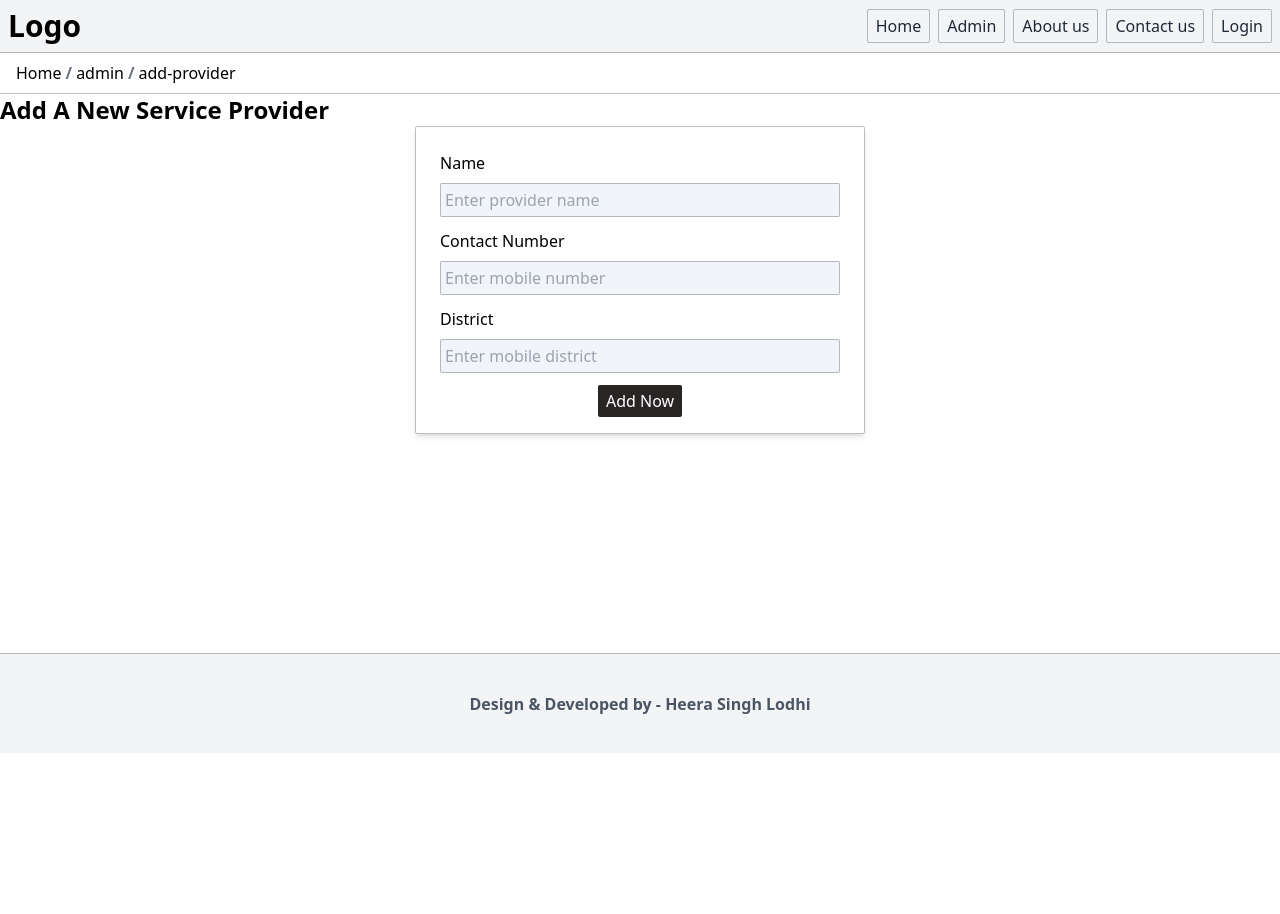
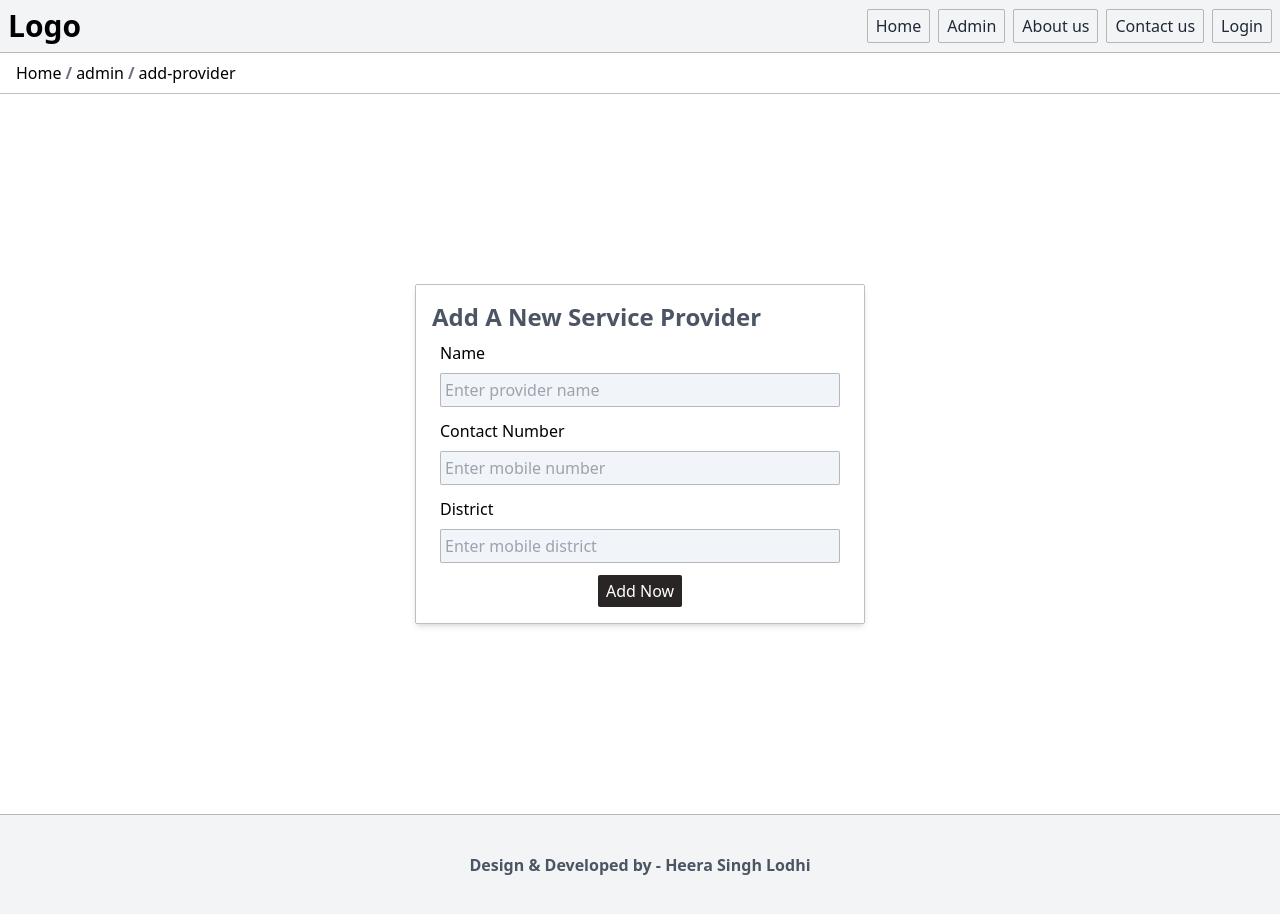
Before and after one commit to heera9331/sagar-services, a Next.js app: page /admin/add-provider in a window 1280 px wide. Before the commit the page ends 800 px from the top, so only its background shows below. Built offline with nearby package versions, Linux system fonts and the light colour scheme.

Commit message:
disign issues fixed

```diff
--- a/src/app/admin/add-category/page.tsx
+++ b/src/app/admin/add-category/page.tsx
@@ -57,10 +57,9 @@ export default function Page() {
     }, [])
 
     return (
-        <div className="">
-            <h1 className="text-2xl font-semibold ">Add A New Category</h1>
-
+        <div className="flex items-center min-h-[90vh]">
             <div className="w-[450px] m-auto rounded-sm shadow-md p-4 border border-black border-opacity-25">
+                <h1 className="text-2xl font-semibold text-gray-600">Add A New Category</h1>
                 <Input
                     type="text"
                     htmlFor="Category"
--- a/src/app/admin/add-provider/page.tsx
+++ b/src/app/admin/add-provider/page.tsx
@@ -29,11 +29,10 @@ export default function Page() {
     }
 
     return (
-        <div className="">
-            <h1 className="text-2xl font-semibold ">Add A New Service Provider</h1>
+        <div className="flex items-center min-h-[90vh]">
 
             <div className="w-[450px] m-auto p-4 rounded-sm shadow-md border border-black border-opacity-25">
-
+                <h1 className='text-2xl font-semibold text-gray-600'>Add A New Service Provider</h1>
                 <Input
                     type="text"
                     htmlFor="name"
--- a/src/app/admin/add-service/page.tsx
+++ b/src/app/admin/add-service/page.tsx
@@ -70,9 +70,9 @@ export default function Page() {
     }, [])
 
     return (
-        <div className="mb-10">
-            <h1 className="text-2xl font-semibold ">Add A New Service</h1>
+        <div className="flex items-center min-h-[100vh]">
             <form action="#" method="post" onSubmit={(e: FormEvent) => { handleSubmit(e) }} className="w-[450px] m-auto p-4 rounded-sm shadow-md border border-black border-opacity-25">
+                <h1 className="text-2xl font-semibold text-gray-600 ">Add A New Service</h1>
                 <Input
                     type="text"
                     htmlFor="title"
```
